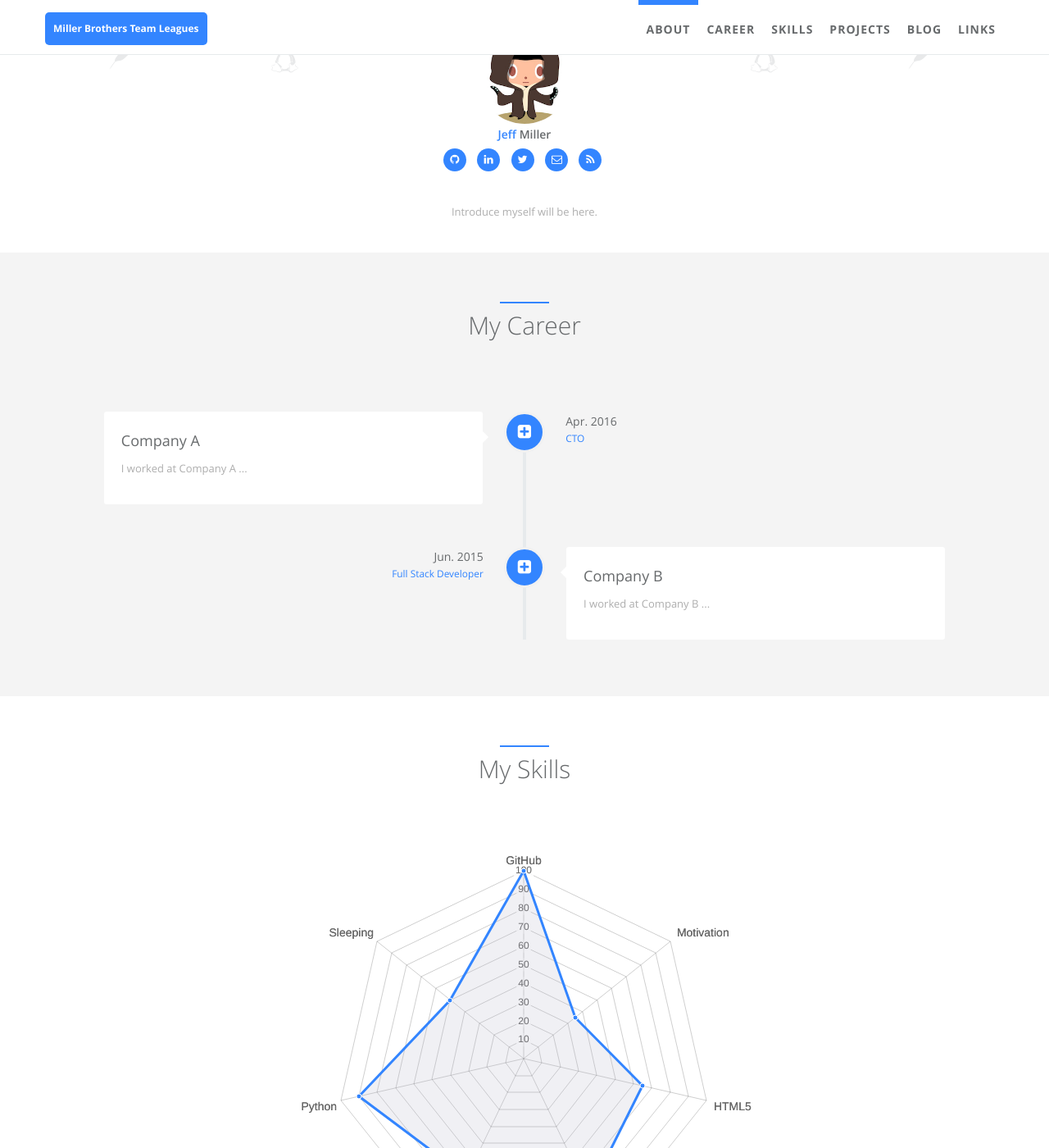
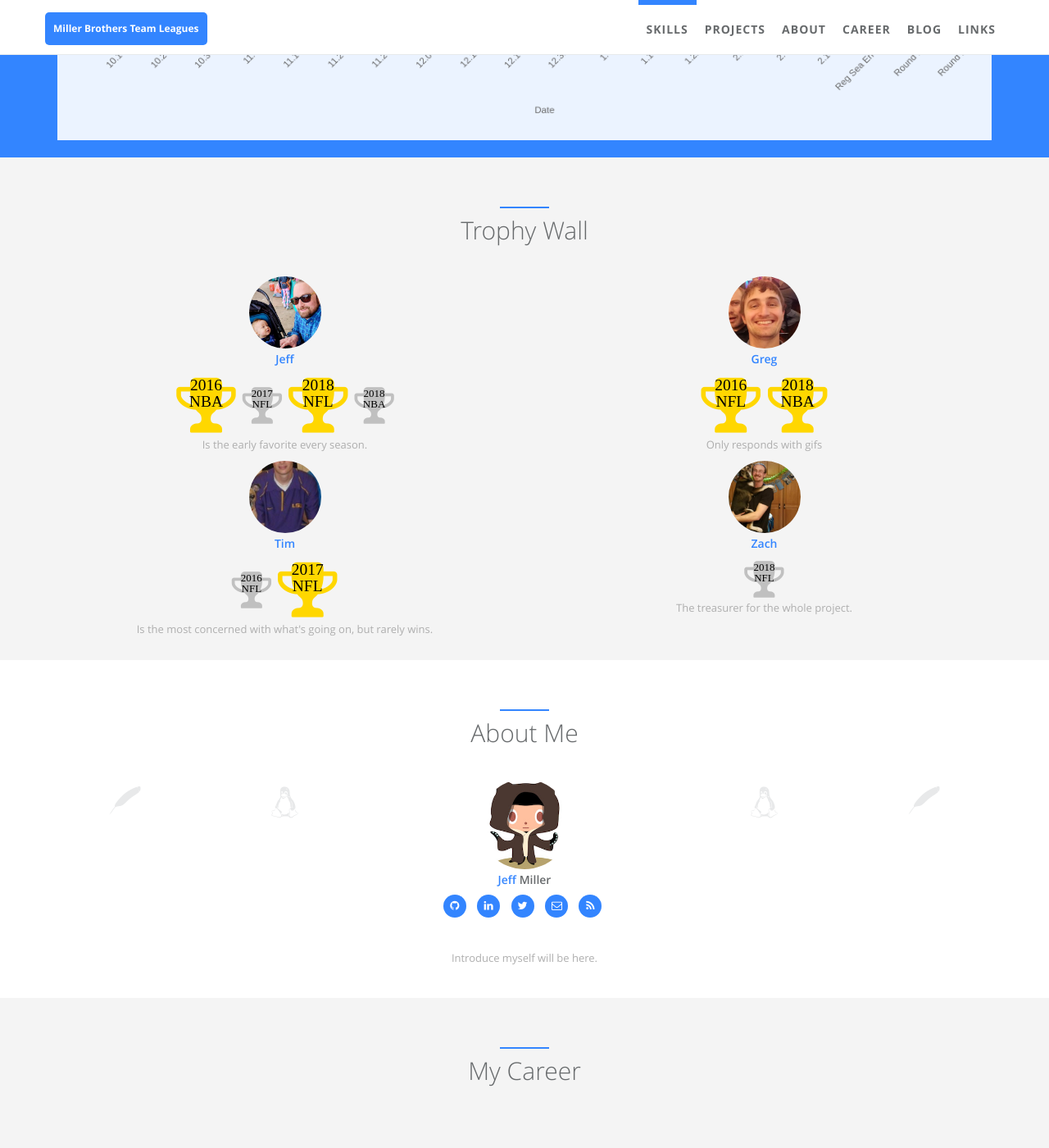
Before and after one commit to jeffmiller00/miller_team_league, a Jekyll site: the page built from index.html, in a window 1280 px wide and 1400 px high, scrolled down 574 px. Shown: the whole window at 82% size. Built offline with Jekyll 4.4.1, drawn with Linux system fonts in a browser that asks for light colours; some of the changed text lies outside the part shown.

Commit message:
Initial draft of chart + trophy case

```diff
--- a/_config.yml
+++ b/_config.yml
@@ -63,7 +63,7 @@
 donation: on  # type 'on'/'off' to choice display donation button at post page or not
 
 ## carousels
-index_carousel: on  # index page carousel switch
+index_carousel: off  # index page carousel switch
 blog_carousel: on  # blog page carousel switch
 
 # scss
--- a/_data/index/projects.yml
+++ b/_data/index/projects.yml
@@ -1,22 +1,37 @@
 # projects section data
 # If you don't have language feature(language.yml is empty), ignore "i18n" items
 # Suggest projects' img be located at '/static/assets/img/landing', and edit following img items.
-- name: Jalpc
-  i18n: jalpc
-  gh_user: jarrekk
-  repo: Jalpc
-  img: /static/assets/img/landing/jekyll.png
-  desc: This project is my project. I use javescript to get repo's information all my repos have only one request.
+- name: Jeff
+  i18n: jeff
+  img: /static/assets/img/landing/jeff.jpg
+  wins:
+    - 1|2016 NBA
+    - 2|2017 NFL
+    - 1|2018 NFL
+    - 2|2018 NBA
+  desc: Is the early favorite every season.
 
-- name: Python
-  i18n: cpython
-  gh_user: python
-  repo: cpython
-  img: /static/assets/img/landing/python.png
-  desc: This project is other's project. I use another request to get repo's information.
+- name: Greg
+  i18n: greg
+  img: /static/assets/img/landing/greg.jpg
+  wins:
+    - 1|2016 NFL
+    - 1|2018 NBA
+  desc: Only responds with gifs
 
-- name: Google
-  i18n: google
+- name: Tim
+  i18n: tim
   url: https://google.com
-  img: /static/assets/img/landing/google.png
-  desc: This is another project.
+  img: /static/assets/img/landing/tim.jpg
+  wins:
+    - 2|2016 NFL
+    - 1|2017 NFL
+  desc: Is the most concerned with what's going on, but rarely wins.
+
+- name: Zach
+  i18n: zach
+  url: https://google.com
+  img: /static/assets/img/landing/zach.jpg
+  wins:
+    - 2|2018 NFL
+  desc: The treasurer for the whole project.
--- a/_data/index/skills.yml
+++ b/_data/index/skills.yml
@@ -1,6 +1,5 @@
 # skills section data
 
-label: Ability
 id : cs
 aspects: GitHub, Motivation, HTML5, ReactJS, Machine Learing, Python, Sleeping
 percentage: 100, 35, 65, 80, 70, 90, 50
--- a/_includes/sections/projects.html
+++ b/_includes/sections/projects.html
@@ -1,8 +1,22 @@
+<!--
+<span class="fa-stack fa-3x">
+    <i class="fa fa-trophy fa-stack-2x"></i>
+      <span class="fa fa-stack-1x" style="color:red;">
+          <span style="font-size:35px; margin-top:-20px; display:block;">
+              #1
+          </span>
+    </span>
+</span>
+ -->
+
+
+
+
 <div class="container" id="i18_projects">
     <div class="row m-b-lg">
         <div class="col-lg-12 text-center">
             <div class="navy-line"></div>
-            <h1><span data-i18n="projects.my_projects">My Projects</span></h1>
+            <h1><span data-i18n="projects.my_projects">Trophy Wall</span></h1>
         </div>
     </div>
     <div class="row">
@@ -22,20 +36,37 @@
                   <h4>
                   {% if project.url %}
                   <a href="{{ project.url }}" target="_blank"><span class="navy">{{ project.name }}</span></a>
-                  {% elsif project.repo %}
-                  <a href="https://github.com/{{ project.gh_user }}/{{ project.repo }}" target="_blank"><span class="navy">{{ project.name }}</span></a>
                   {% else %}
                   <span class="navy">{{ project.name }}</span>
                   {% endif %}
                   </h4>
+
+                  {% for win in project.wins %}
+                  {% assign title = win | split: "|" %}
+                  {% assign place = title[0] %}
+                  {% assign text = title[1] %}
+                  {% if place == '1' %}
+                    <span class="fa-stack fa-3x">
+                        <i class="fa fa-trophy fa-stack-2x" style="color: gold;"></i>
+                          <span class="fa fa-stack-1x" style="color:black;">
+                              <span style="font-size:0.5em; margin-top: 5px; line-height: 1; display:block;">
+                                  {{ text }}
+                              </span>
+                        </span>
+                    </span>
+                  {% else %}
+                    <span class="fa-stack fa-2x">
+                        <i class="fa fa-trophy fa-stack-2x" style="color: silver;"></i>
+                        <span class="fa fa-stack-1x" style="color:black;">
+                            <span style="font-size:0.5em; margin-top: 5px; line-height: 1; display:block;">
+                                  {{ text }}
+                              </span>
+                        </span>
+                    </span>
+                  {% endif %}
+                  {% endfor %}
+
                   <p><span data-i18n="projects.{{ project.i18n }}">{{ project.desc }}</span></p>
-                  {% if project.repo %}
-                  <div user="{{ project.gh_user }}" repo="{{ project.repo }}" class="ghbtn">
-                      <a target="_blank" style="width: 65px;" href="https://github.com/{{ project.gh_user }}/{{ project.repo }}/stargazers" class="btn btn-white btn-xs star"><i class="fa fa-star"></i> ...</a>&emsp;&emsp;
-                      <a target="_blank" style="width: 65px;" href="https://github.com/{{ project.gh_user }}/{{ project.repo }}/network" class="btn btn-white btn-xs fork"><i class="fa fa-code-fork"></i> ...</a>
-                      <div style="height: 10px;"></div>
-                  </div>
-                  {% endif %}
               </div>
           </div>
       {% endfor %}
--- a/_includes/sections/skills.html
+++ b/_includes/sections/skills.html
@@ -2,38 +2,87 @@
     <div class="row">
         <div class="col-lg-12 text-center" id="i18_skills">
             <div class="navy-line"></div>
-            <h1><span data-i18n="skills.my_skills">My Skills</span></h1>
+            <h1><span data-i18n="skills.my_skills">NBA Wins</span></h1>
         </div>
     </div>
     <div class="row features-block">
-        <div class="wow zoomIn col-lg-6 col-lg-offset-3">
-            <canvas id="{{ site.data.index.skills.id }}" height="500" width="500"></canvas>
+        <div class="wow zoomIn col-lg-12">
+            <canvas id="{{ site.data.index.skills.id }}" height="300" width="600" style="padding: 2em;"></canvas>
         </div>
         <div class="col-lg-1"></div>
         <script>
+        window.chartColors = {
+            red: 'rgb(255, 99, 132)',
+            orange: 'rgb(255, 159, 64)',
+            yellow: 'rgb(255, 205, 86)',
+            green: 'rgb(75, 192, 192)',
+            blue: 'rgb(54, 162, 235)',
+            purple: 'rgb(153, 102, 255)',
+            grey: 'rgb(201, 203, 207)',
+            black: 'rgb(0, 0, 0)'
+        };
+        window.allWins = [[0, 16, 25, 35, 42, 51, 64, 76, 88, 99, 120, 132, 142, 156, 173, 183, 192, 284, 296, 304], [0, 12, 19, 38, 52, 71, 80, 92, 104, 118, 142, 156, 167, 178, 194, 206, 221, 326, 338, 344], [0, 15, 25, 35, 50, 62, 76, 89, 104, 114, 130, 145, 156, 168, 184, 187, 199, 276, 287, 294], [0, 16, 21, 32, 44, 51, 66, 77, 87, 96, 121, 136, 151, 164, 181, 188, 199, 286, 292, 296]];
+
         var ctx = document.getElementById("{{ site.data.index.skills.id }}");
+        ctx.style.backgroundColor = 'rgba(255,255,255, 0.9)';
         var data = {
-            labels: "{{ site.data.index.skills.aspects }}".split(","),
-            datasets: [{
-                label: "{{ site.data.index.skills.label }}",
-                backgroundColor: "rgba(179,181,198,0.2)",
-                borderColor: "#3385FF",
-                pointBackgroundColor: "#3385FF",
-                pointBorderColor: "#fff",
-                pointHoverBackgroundColor: "#3385FF",
-                pointHoverBorderColor: "#3385FF",
-                data: [{{ site.data.index.skills.percentage }}]
+                labels: ['10.16', '10.25', '10.30','11.6','11.13','11.20','11.27','12.04','12.11','12.18','12.31','1.8','1.15','1.22', '2.1', '2.6', '2.13', 'Reg Sea End', 'Round 1', 'Round 2'],
+                datasets: [{
+                    label: 'Jeff',
+                    backgroundColor: 'rgb(0,130,72)',
+                    borderColor: 'rgb(0,130,72)',
+                    data: window.allWins[0],
+                    fill: false,
+                }, {
+                    label: 'Greg',
+                    backgroundColor: 'rgb(253,185,39)',
+                    borderColor: 'rgb(253,185,39)',
+                    data: window.allWins[1],
+                    fill: false,
+                }, {
+                    label: 'Tim',
+                    backgroundColor: 'rgb(206,17,65)',
+                    borderColor: 'rgb(206,17,65)',
+                    data: window.allWins[2],
+                    fill: false,
+                }, {
+                    label: 'Zach',
+                    backgroundColor: 'rgb(0, 0, 0)',
+                    borderColor: 'rgb(0, 0, 0)',
+                    data: window.allWins[3],
+                    fill: false,
                 }]
-        };
+            };
         var myRadarChart = new Chart(ctx, {
-            type: 'radar',
+            type: 'line',
             data: data,
             options: {
-                scale: {
-                    responsive: true,
-                    ticks: {min: 0, max: 100},
-                    lineArc: false,
-                    pointLabels: {fontSize: 14},
+                responsive: true,
+                maintainAspectRatio: true,
+                title: { display: false },
+                tooltips: {
+                    mode: 'index',
+                    intersect: false,
+                },
+                hover: {
+                    mode: 'nearest',
+                    intersect: true
+                },
+                scales: {
+                    xAxes: [{
+                        display: true,
+                        scaleLabel: {
+                            display: true,
+                            labelString: 'Date'
+                        }
+                    }],
+                    yAxes: [{
+                        display: true,
+                        scaleLabel: {
+                            display: true,
+                            labelString: 'Wins'
+                        }
+                    }]
                 },
                 legend: {display: false},
             }
```
Also changed, not shown: _data/landing.yml (+12 -12 lines), static/assets/img/landing/google.png (deleted), static/assets/img/landing/greg.jpg (added), static/assets/img/landing/jeff.jpg (added), static/assets/img/landing/jekyll.png (deleted), static/assets/img/landing/python.png (deleted), static/assets/img/landing/tim.jpg (added), static/assets/img/landing/zach.jpg (added).
